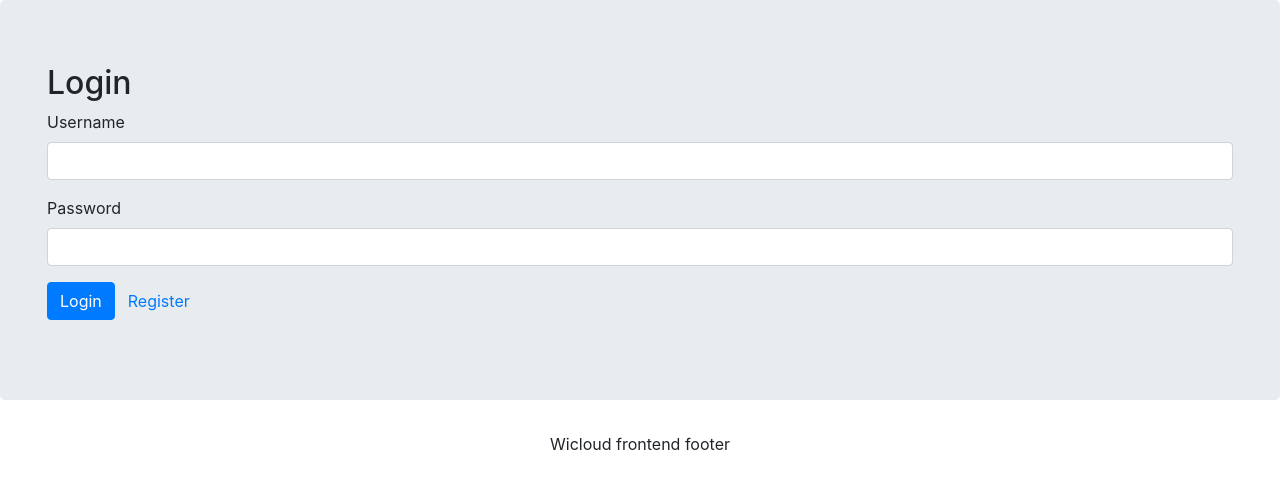
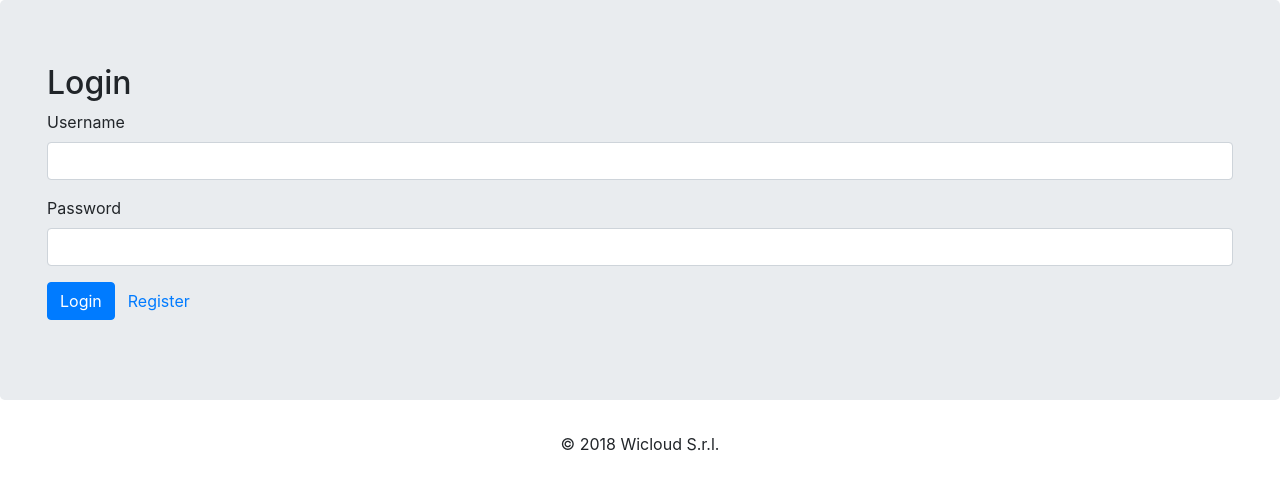
Before and after one commit to officina/wicloud, an Angular app in the folder webapp/: page /login in a window 1280 px wide. Shown: the top 490 px of the page. Built offline with nearby package versions, Linux system fonts and the light colour scheme.

Commit message:
test modifica

```diff
--- a/webapp/src/app/app.component.html
+++ b/webapp/src/app/app.component.html
@@ -12,5 +12,5 @@
 
 <!-- credits -->
 <div class="text-center">
-    Wicloud frontend footer
+   © 2018 Wicloud S.r.l.
 </div>
```
